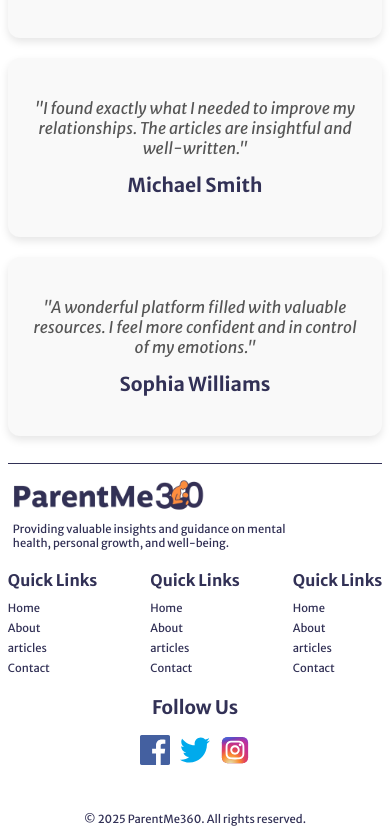
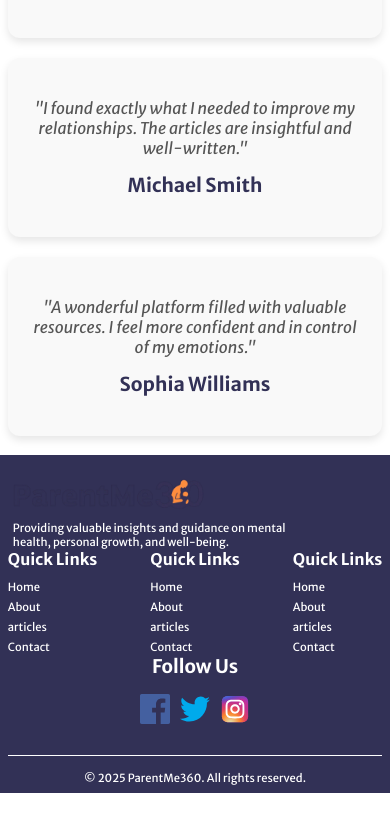
Before and after one commit to IPSCODER/pm360, a React (Vite) app in the folder my-react-app/: page / in a window 390 px wide. Shown: the part 2045-2879 px from the top of the page. After the commit the page ends 2838 px from the top, so only its background shows below. Built offline with nearby package versions, Linux system fonts and the light colour scheme.

Commit message:
first commit

```diff
--- a/my-react-app/src/components/footer/footer.module.css
+++ b/my-react-app/src/components/footer/footer.module.css
@@ -68,8 +68,8 @@ color: var(--color);
 
   @media screen and (max-width:1000px) {
     .footer {
-      background-color: var(--color);
-      color: var(--primary);
+      background-color: var(--primary);
+      color: var(--color);
       padding: 2%;
       text-align: center;
       width: 100%;
@@ -82,8 +82,6 @@ color: var(--color);
       max-width: 100%;
       margin: 0 auto;
       padding-top: 2%;
-      gap: 20px;
-      border-top: 1px solid var(--primary);
     }
 
   .about{
@@ -123,7 +121,7 @@ color: var(--color);
   }
 
   .links ul a{
-  color: var(--primary);
+  color: var(--color);
   font-size: 0.7rem;
   }
 
--- a/my-react-app/src/pages/home/hero-section/hero.module.css
+++ b/my-react-app/src/pages/home/hero-section/hero.module.css
@@ -48,7 +48,7 @@
     .hero {
       position: relative;
       width: 100%;
-      height: 100vh;
+      height: 100dvh;
       background: url('https://media.istockphoto.com/id/1160789077/photo/nutritionist-giving-consultation-to-patient-with-healthy-fruit-and-vegetable-right-nutrition.jpg?s=612x612&w=0&k=20&c=t5LNRmwc-BKcV-jmOGiCZXo5DWjBZKMe0OumH4WdW7I=') center/cover no-repeat;
       display: flex;
       align-items: center;
```
